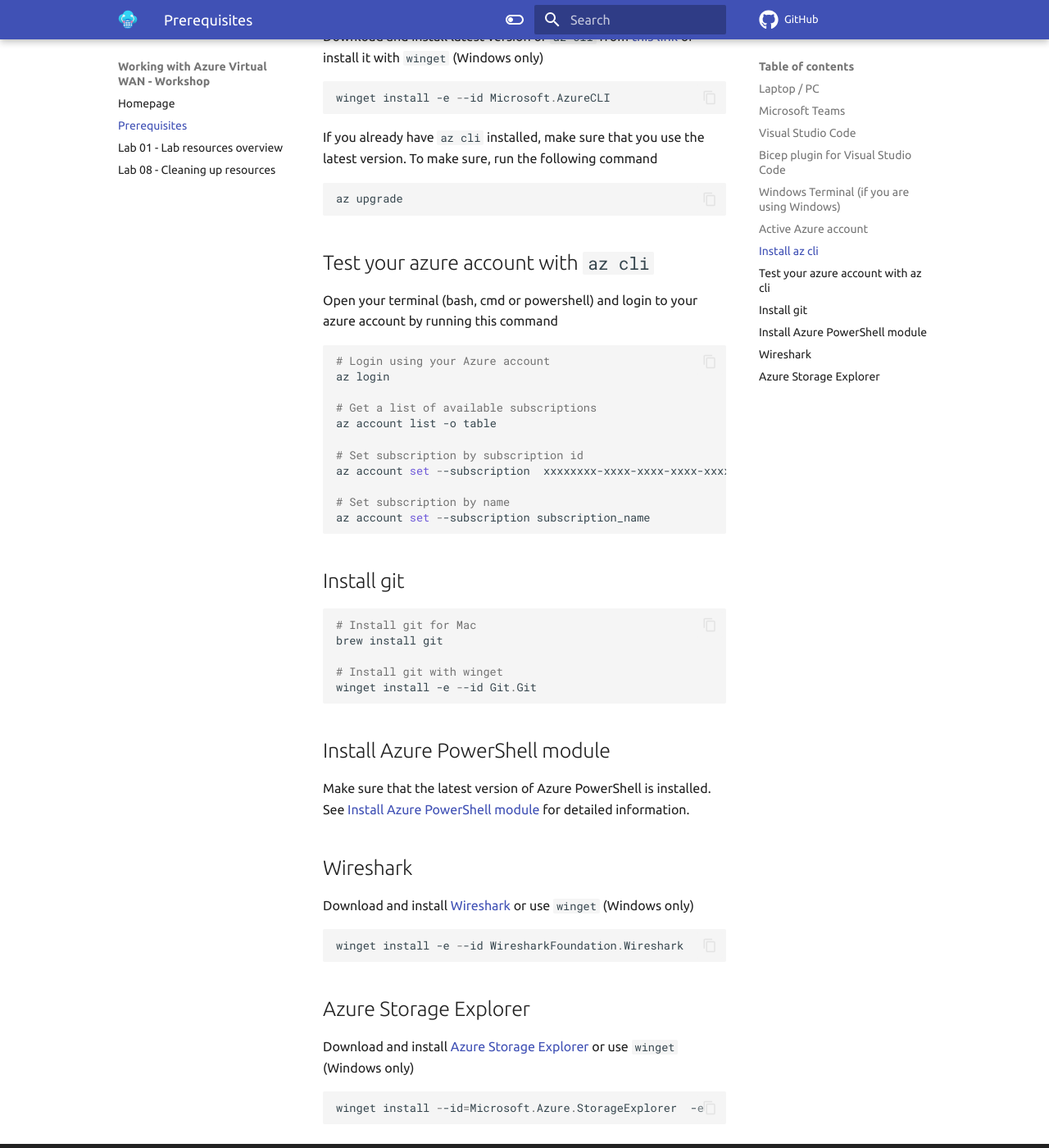
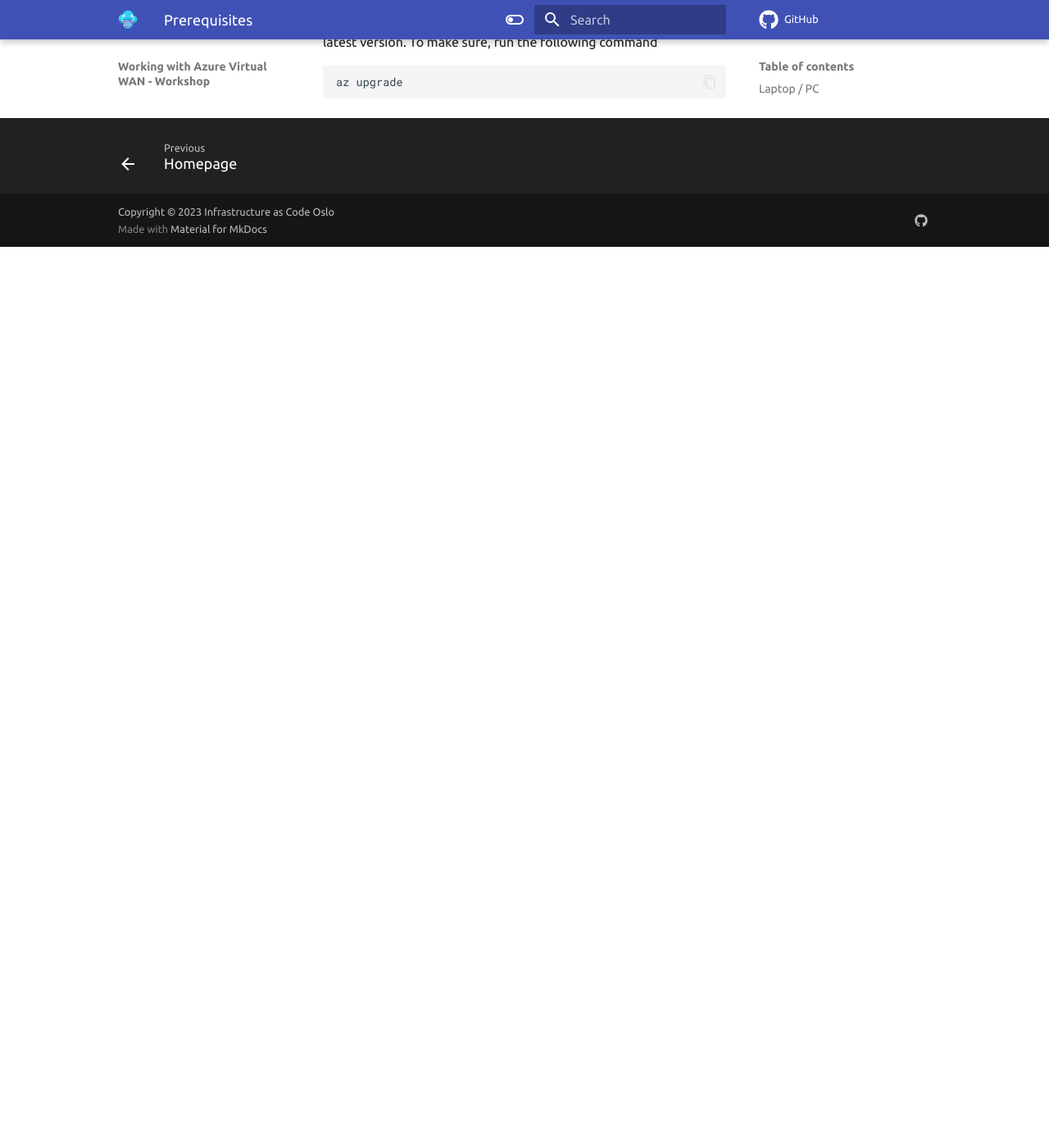
Before and after one commit to Infrastructure-AsCode/hub-spoke-vwan, an MkDocs documentation site: the page built from docs/prerequisites.md, in a window 1280 px wide and 1400 px high, scrolled down 1173 px. Shown: the whole window at 82% size. Built offline with MkDocs 1.6.1 and Material for MkDocs 9.7.7, drawn with Linux system fonts in a browser that asks for light colours; comment, search, counter and statistics services are not loaded; after the commit the page ends 1474 px from its top, so only the background shows below that; some of the changed text lies outside the part shown.

Commit message:
Set the date, cleanup prerequisites

````diff
--- a/docs/prerequisites.md
+++ b/docs/prerequisites.md
@@ -28,11 +28,6 @@
 winget install -e --id Microsoft.WindowsTerminal
 ```
 
-## Active Azure account
-
-If you don't have an Azure account, please create one before the workshop.
-[Create your Azure free account](https://azure.microsoft.com/en-us/free/?WT.mc_id=AZ-MVP-5003837)
-
 ## Install `az cli`
 
 Download and install latest version of `az cli` from [this link](https://docs.microsoft.com/en-us/cli/azure/install-azure-cli?view=azure-cli-latest&WT.mc_id=AZ-MVP-5003837) or install it with `winget` (Windows only)
@@ -46,51 +41,3 @@
 ```powershell
 az upgrade
 ```
-
-## Test your azure account with `az cli`
-
-Open your terminal (bash, cmd or powershell) and login to your azure account by running this command
-
-```powershell
-# Login using your Azure account
-az login
-
-# Get a list of available subscriptions
-az account list -o table
-
-# Set subscription by subscription id
-az account set --subscription  xxxxxxxx-xxxx-xxxx-xxxx-xxxxxxxxxxxx
-
-# Set subscription by name
-az account set --subscription subscription_name
-```
-
-## Install git
-
-```powershell
-# Install git for Mac
-brew install git
-
-# Install git with winget
-winget install -e --id Git.Git
-```
-
-## Install Azure PowerShell module
-
-Make sure that the latest version of Azure PowerShell is installed. See [Install Azure PowerShell module](https://learn.microsoft.com/en-us/powershell/azure/install-azure-powershell) for detailed information.
-
-## Wireshark
-
-Download and install [Wireshark](https://www.wireshark.org/download.html) or use `winget` (Windows only)
-
-```powershell
-winget install -e --id WiresharkFoundation.Wireshark
-```
-
-## Azure Storage Explorer
-
-Download and install [Azure Storage Explorer](https://azure.microsoft.com/en-us/products/storage/storage-explorer) or use `winget` (Windows only)
-
-```powershell
-winget install --id=Microsoft.Azure.StorageExplorer  -e
-```
````
Also changed, not shown: docs/assets/images/logo.png, 1 other file.
